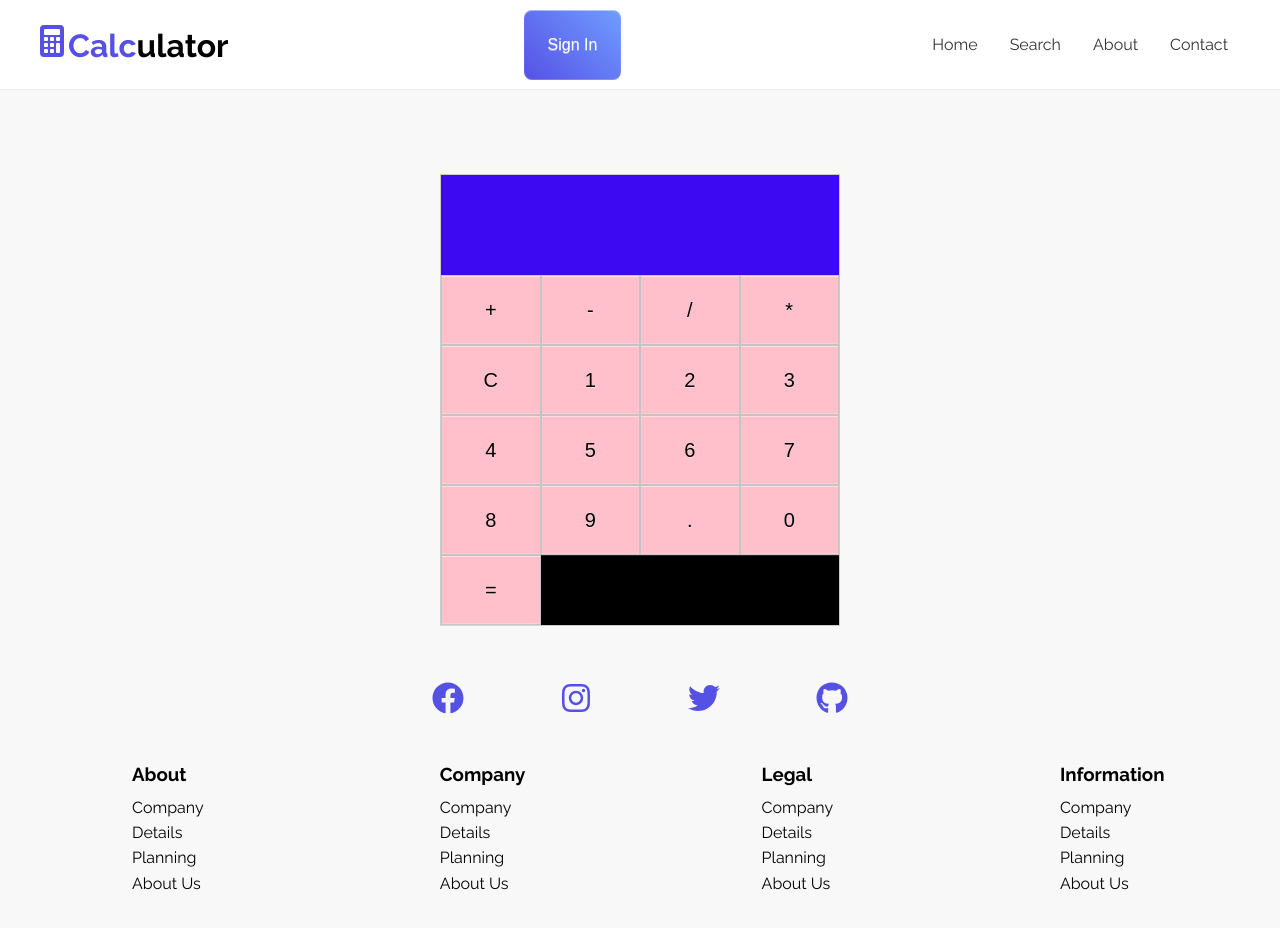
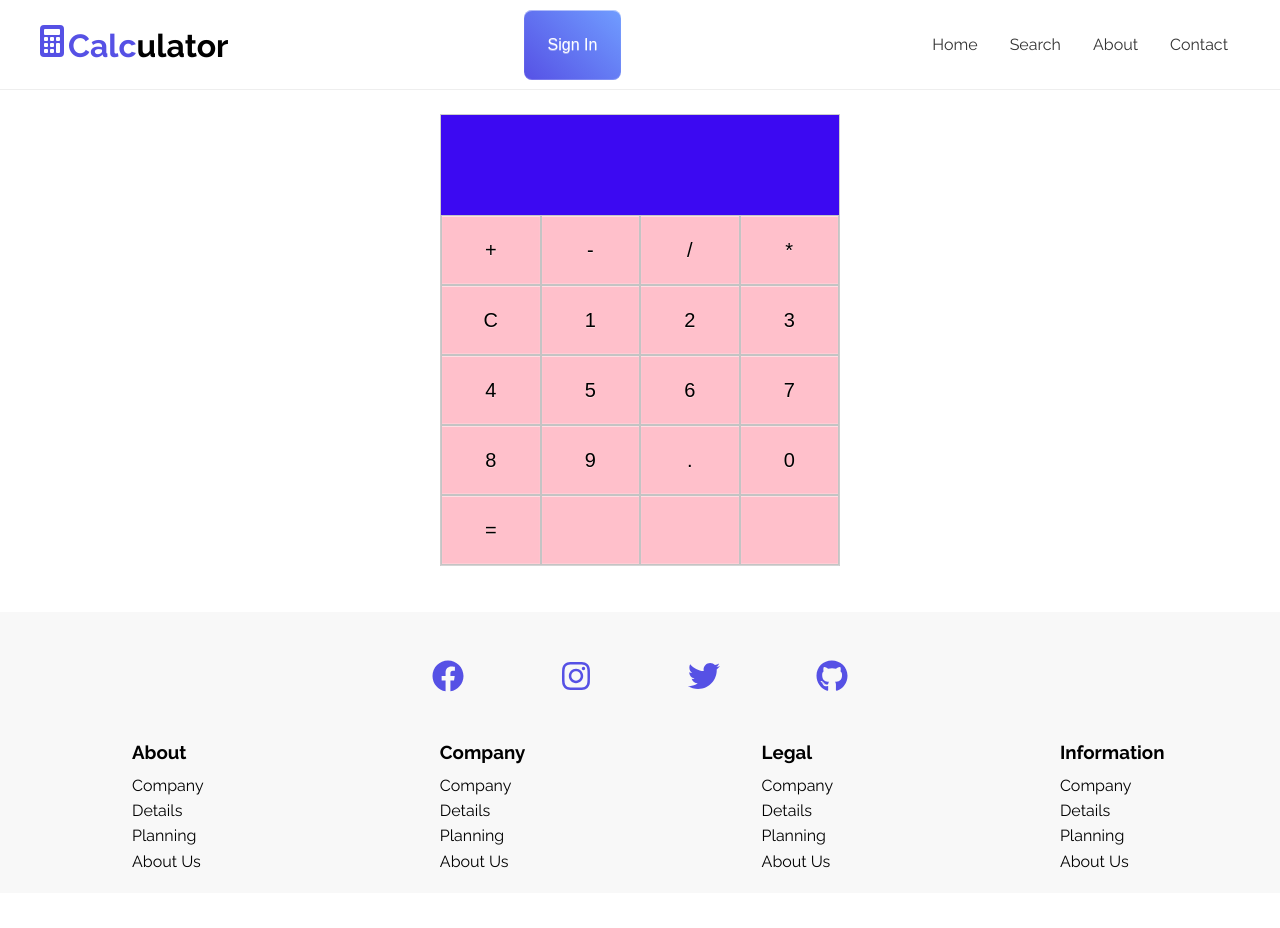
Before and after one commit to jbridges373/My-Calculator-CodeAlong, a React (Create React App) app: page / in a window 1280 px wide. Shown: the top 928 px of the page. After the commit the page ends 893 px from the top, so only its background shows below. Built offline with nearby package versions, Linux system fonts and the light colour scheme.

Commit message:
third commit

```diff
--- a/src/components/calculator/Calc.css
+++ b/src/components/calculator/Calc.css
@@ -5,10 +5,14 @@
   }
 
   .calculator {
+    margin-top: 250px;
+    margin-bottom: -180px;
     border: 1px solid #ccc;
     background-color: black;
     border-radius: 0;
-    position: absolute;
+    position: relative;
+    justify-content: center;
+    align-items: center;
     top: 50%;
     left: 50%;
     transform: translate(-50%, -50%);
--- a/src/components/calculator/Numbers.js
+++ b/src/components/calculator/Numbers.js
@@ -13,6 +13,9 @@ const Numbers = ({ handleClick }) => {
       ".",
       "0",
       "=",
+      "",
+      "",
+      "",
     ];
     return (
       <div className="calculator-keys">
--- a/src/components/footer/Footer.css
+++ b/src/components/footer/Footer.css
@@ -1,6 +1,6 @@
 .footer {
     width: 100%;
-    padding: 35rem 0;
+    padding: 1rem 0;
     background-color: #f8f8f8;
 }
 
```
Also changed, not shown: src/App.js (line endings or trailing spaces), 1 other file (tests, documents, lock files or other folders).
